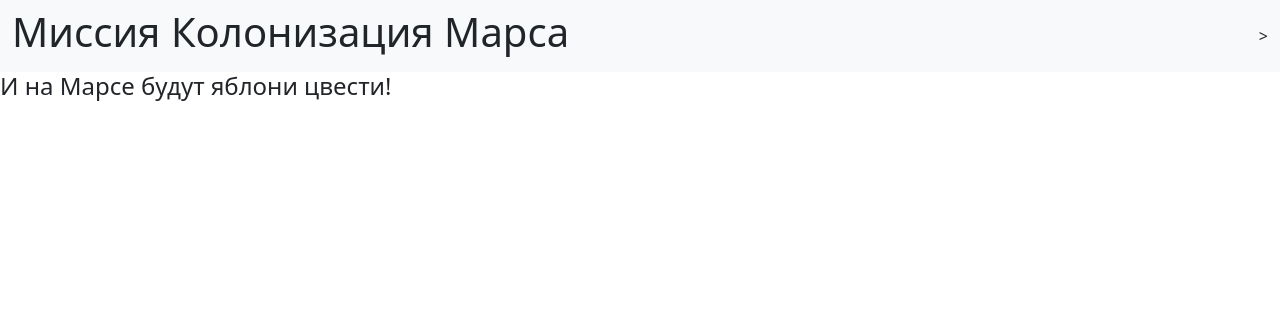
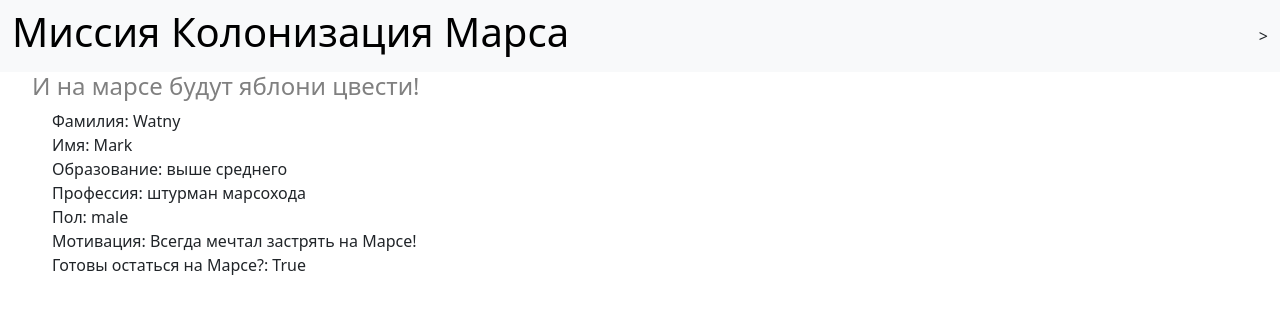
Before and after one commit to deka4core/flak_test, a Flask app: page /answer in a window 1280 px wide. Shown: the top 314 px of the page. Run offline with Flask 2, Linux system fonts and the light colour scheme.

Commit message:
answer/   auto_answer/

```diff
--- a/main.py
+++ b/main.py
@@ -20,5 +20,11 @@ def prof_list(list):
     return render_template('prof_list.html', list=list)
 
 
+@app.route('/answer')
+@app.route('/auto_answer')
+def auto_answer():
+    return render_template('auto_answer.html')
+
+
 if __name__ == '__main__':
     app.run(port=8080, host='127.0.0.1')
--- a/static/css/style.css
+++ b/static/css/style.css
@@ -1,4 +1,7 @@
-h1, h4 {left top no-repeat; text-align: center; color:black;}
+h1 {left top no-repeat; text-align: center; color:black;}
+main.container h4 { margin-left: 0px; color: grey}
+main.container {margin-left: 0px;}
+main.container div {padding-left: 20px}
 form.login_form {
     margin-left: auto;
     margin-right: auto;
--- /dev/null
+++ b/templates/auto_answer.html
@@ -0,0 +1,17 @@
+{% extends "base.html" %}
+{% block content %}
+    {% set args = {'title': 'И на марсе будут яблони цвести!', 'surname': 'Watny', 'name': 'Mark',
+    'education': 'выше среднего', 'profession': 'штурман марсохода', 'sex': 'male',
+    'motivation': 'Всегда мечтал застрять на Марсе!', 'ready': True}%}
+    <div class="answer_content">
+        <h4>{{ args['title'] }}</h4>
+        <div>Фамилия: {{ args['surname'] }}</div>
+        <div>Имя: {{ args['name'] }}</div>
+        <div>Образование: {{ args['education'] }}</div>
+        <div>Профессия: {{ args['profession'] }}</div>
+        <div>Пол: {{ args['sex'] }}</div>
+        <div>Мотивация: {{ args['motivation'] }}</div>
+        <div>Готовы остаться на Марсе?: {{ args['ready'] }}</div>
+    </div>
+
+{% endblock %}
--- a/templates/base.html
+++ b/templates/base.html
@@ -3,7 +3,7 @@
 <head>
     <meta charset="UTF-8">
     <meta name="viewport" content="width=device-width, initial-scale=1, shrink-to-fit=no">
-                    <link rel="stylesheet"
+    <link rel="stylesheet"
                     href="https://cdn.jsdelivr.net/npm/bootstrap@5.0.0-beta1/dist/css/bootstrap.min.css"
                     integrity="sha384-giJF6kkoqNQ00vy+HMDP7azOuL0xtbfIcaT9wjKHr8RbDVddVHyTfAAsrekwKmP1"
                     crossorigin="anonymous">
@@ -15,8 +15,8 @@
                 <h1>Миссия Колонизация Марса</h1>>
                 </div>
             </nav>
-            <h4>И на Марсе будут яблони цвести!</h4>
         </div>
+        <link rel="stylesheet" type="text/css" href="../static/css/style.css" />
         <main role="main" class="container">
             {% block content %}{% endblock %}
         </main>
```
